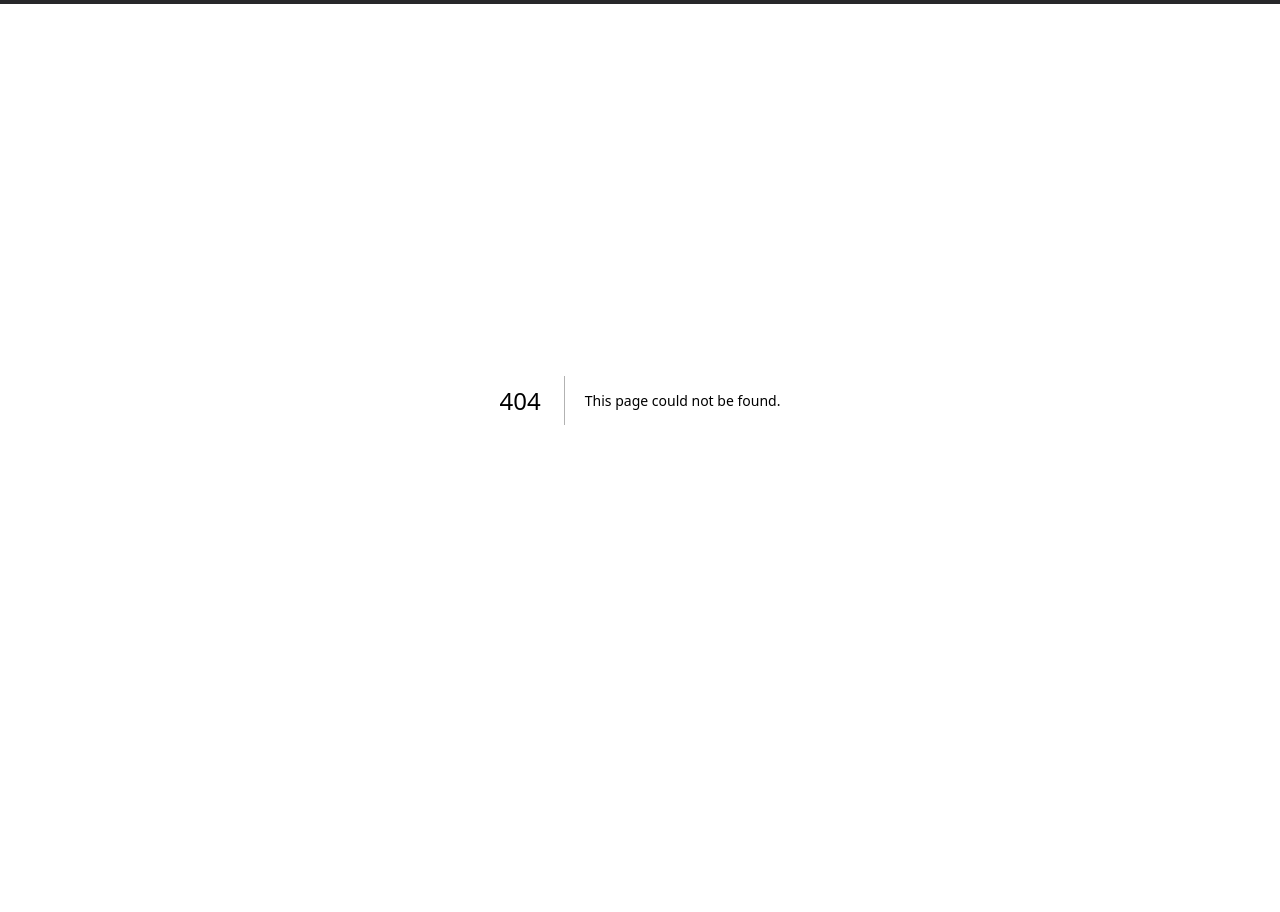
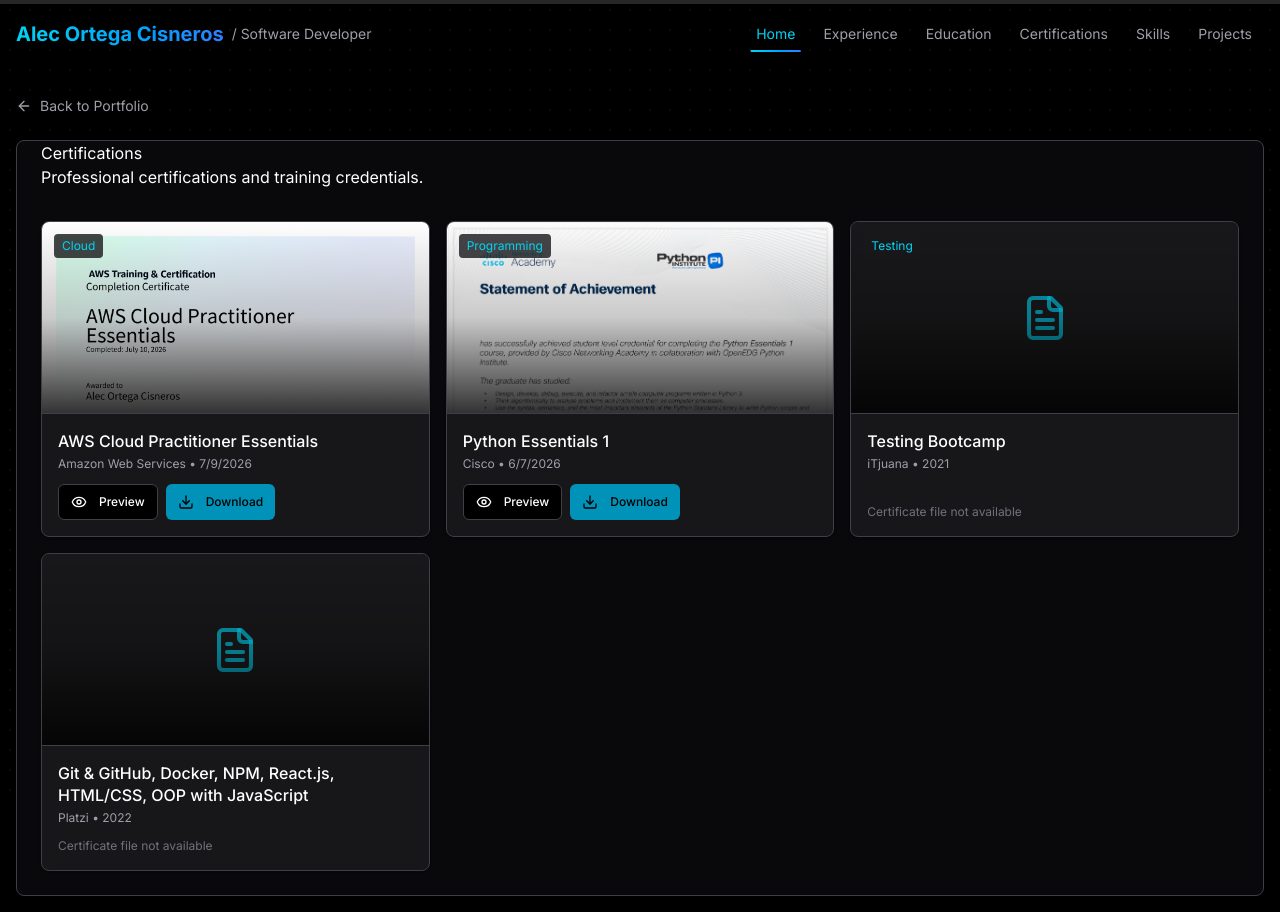
Before and after one commit to Alecfut07/developer-portfolio, a Next.js app: page /certifications in a window 1280 px wide. Before the commit this address had no page. Before the commit the page ends 800 px from the top, so only its background shows below. Built offline with nearby package versions, Linux system fonts and the light colour scheme.

Commit message:
Add thumbnails from the two latest certifications, add thumbnail into array of certifications, update the certification-card to load the thumbnail images, add view-all button on certifications section, add a certifications page to show all certifications

```diff
--- /dev/null
+++ b/src/app/certifications/page.js
@@ -0,0 +1,53 @@
+import Link from "next/link";
+import { ArrowLeft } from "lucide-react";
+import { Card, CardContent } from "@/components/ui/card";
+import { CertificationCard } from "@/components/certification-card";
+import { PortfolioHeader } from "@/components/portfolio-header";
+import { getCredentialsInfo } from "@/lib/data";
+
+export const metadata = {
+  title: "Certifications",
+  description: "Professional certifications and training credentials.",
+};
+
+export default function CertificationsPage() {
+  const { certifications } = getCredentialsInfo();
+
+  return (
+    <main className="min-h-screen bg-black text-white">
+      <div className="fixed inset-0 bg-[radial-gradient(#333_1px,transparent_1px)] [background-size:20px_20px] opacity-20 z-0" />
+      <PortfolioHeader />
+
+      <div className="relative z-10 container mx-auto p-3 sm:p-4 pt-20 sm:pt-24 pb-8">
+        <Link
+          href="/#certifications"
+          className="inline-flex items-center text-xs sm:text-sm text-zinc-400 hover:text-white mb-4 sm:mb-6 transition-colors"
+        >
+          <ArrowLeft className="w-3 h-3 sm:w-4 sm:h-4 mr-1 sm:mr-2" />
+          Back to Portfolio
+        </Link>
+
+        <Card>
+          <CardContent>
+            <h1>Certifications</h1>
+            <p>Professional certifications and training credentials.</p>
+
+            <section className="mt-6 sm:mt-8 grid grid-cols-1 sm:grid-cols-2 lg:grid-cols-3 gap-3 sm:gap-4">
+              {certifications.map((cert) => (
+                <CertificationCard
+                  key={`${cert.name}-${cert.date}`}
+                  name={cert.name}
+                  issuer={cert.issuer}
+                  date={cert.date}
+                  category={cert.category}
+                  pdfUrl={cert.pdfUrl}
+                  thumbnailImage={cert.thumbnailImage}
+                />
+              ))}
+            </section>
+          </CardContent>
+        </Card>
+      </div>
+    </main>
+  );
+}
--- a/src/app/sitemap.js
+++ b/src/app/sitemap.js
@@ -15,6 +15,12 @@ export default function sitemap() {
       priority: 0.9,
     },
     {
+      url: `${baseUrl}/certifications`,
+      lastModified: new Date(),
+      changeFrequency: "monthly",
+      priority: 0.8,
+    },
+    {
       url: `${baseUrl}/notes`,
       lastModified: new Date(),
       changeFrequency: "monthly",
--- a/src/components/certification-card.jsx
+++ b/src/components/certification-card.jsx
@@ -1,14 +1,37 @@
 "use client";
 
+import Image from "next/image";
 import { FileText, Download, Eye } from "lucide-react";
 import { Card } from "@/components/ui/card";
 import { Button } from "@/components/ui/button";
 
-export function CertificationCard({ name, issuer, date, category, pdfUrl }) {
+export function CertificationCard({
+  name,
+  issuer,
+  date,
+  category,
+  pdfUrl,
+  thumbnailImage,
+}) {
   return (
     <Card className="bg-zinc-800/50 border-zinc-700 overflow-hidden group hover:border-cyan-500/50 transition-all h-full flex flex-col">
-      <div className="relative h-36 sm:h-40 w-full bg-zinc-900/80 flex items-center justify-center border-b border-zinc-700">
-        <FileText className="w-12 h-12 text-cyan-400/70 group-hover:text-cyan-400 transition-colors" />
+      <div className="relative h-40 sm:h-48 w-full overflow-hidden bg-zinc-900/80 border-b border-zinc-700">
+        {thumbnailImage ? (
+          <Image
+            src={thumbnailImage}
+            alt={`${name} certificate`}
+            fill
+            sizes="(max-width: 640px) 100vw, 300vw"
+            className="object-cover object-top transition-transform duration-300 group-hover:scale-105"
+          />
+        ) : (
+          <div className="absolute inset-0 flex items-center justify-center">
+            <FileText className="w-12 h-12 text-cyan-400/70 group-hover:text-cyan-400 transition-colors" />
+          </div>
+        )}
+
+        <div className="absolute inset-0 bg-gradient-to-t from-black/80 via-black/20 to-transparent" />
+
         {category && (
           <div className="absolute top-3 left-3 text-xs text-cyan-400 bg-zinc-900/80 px-2 py-1 rounded">
             {category}
--- a/src/components/certifications-section.jsx
+++ b/src/components/certifications-section.jsx
@@ -1,21 +1,34 @@
+import Link from "next/link";
 import { Card, CardContent } from "@/components/ui/card";
 import { Award } from "lucide-react";
+import { Button } from "@/components/ui/button";
 import { AnimatedSection } from "@/components/animated-section";
 import { CertificationCard } from "./certification-card";
 import { getCredentialsInfo } from "@/lib/data";
 
 export function CertificationsSection() {
-  const { certifications, skills } = getCredentialsInfo();
+  const { certifications } = getCredentialsInfo();
+  const previewCerts = certifications.slice(0, 2);
 
   return (
     <Card className="bg-zinc-900/70 border-zinc-800 backdrop-blur-sm">
       <CardContent className="p-4 sm:p-6">
-        <div className="flex items-center mb-4 sm:mb-6">
-          <Award className="w-5 h-5 mr-2 text-cyan-400" />
-          <h3 className="text-lg font-medium">Certifications</h3>
+        <div className="flex items-center justify-between mb-4 sm:mb-6">
+          <div className="flex items-center">
+            <Award className="w-5 h-5 mr-2 text-cyan-400" />
+            <h3 className="text-lg font-medium">Certifications</h3>
+          </div>
+          <Button
+            variant="ghost"
+            size="sm"
+            className="text-xs sm:text-sm px-2 sm:px-3"
+            asChild
+          >
+            <Link href="/certifications">View All</Link>
+          </Button>
         </div>
 
-        <div className="grid grid-cols-1 sm:grid-cols-2 lg:grid-cols-3 gap-3 sm:gap-4">
+        <div className="grid grid-cols-1 sm:grid-cols-2 gap-3 sm:gap-4">
           {certifications.map((cert, index) => (
             <AnimatedSection
               key={`${cert.name}-${cert.date}`}
@@ -28,6 +41,7 @@ export function CertificationsSection() {
                 date={cert.date}
                 category={cert.category}
                 pdfUrl={cert.pdfUrl}
+                thumbnailImage={cert.thumbnailImage}
               />
             </AnimatedSection>
           ))}
--- a/src/data/portfolio-data.json
+++ b/src/data/portfolio-data.json
@@ -106,15 +106,18 @@
       {
         "name": "AWS Cloud Practitioner Essentials",
         "issuer": "Amazon Web Services",
-        "date": "2026",
+        "date": "7/9/2026",
         "category": "Cloud",
-        "pdfUrl": "/certificates/aws-cloud-practitioner-essentials.pdf"
+        "pdfUrl": "/certificates/aws-cloud-practitioner-essentials.pdf",
+        "thumbnailImage": "/certificates/thumbs/aws-cloud-practitioner-essentials.png"
       },
       {
         "name": "Python Essentials 1",
         "issuer": "Cisco",
-        "date": "Programming",
-        "pdfUrl": "/certificates/cisco-python-essentials-1.pdf"
+        "date": "6/7/2026",
+        "category": "Programming",
+        "pdfUrl": "/certificates/cisco-python-essentials-1.pdf",
+        "thumbnailImage": "/certificates/thumbs/cisco-python-essentials-1.png"
       },
       {
         "name": "Testing Bootcamp",
```
Also changed, not shown: public/certificates/thumbs/aws-cloud-practitioner-essentials.png (added), public/certificates/thumbs/cisco-python-essentials-1.png (added).
